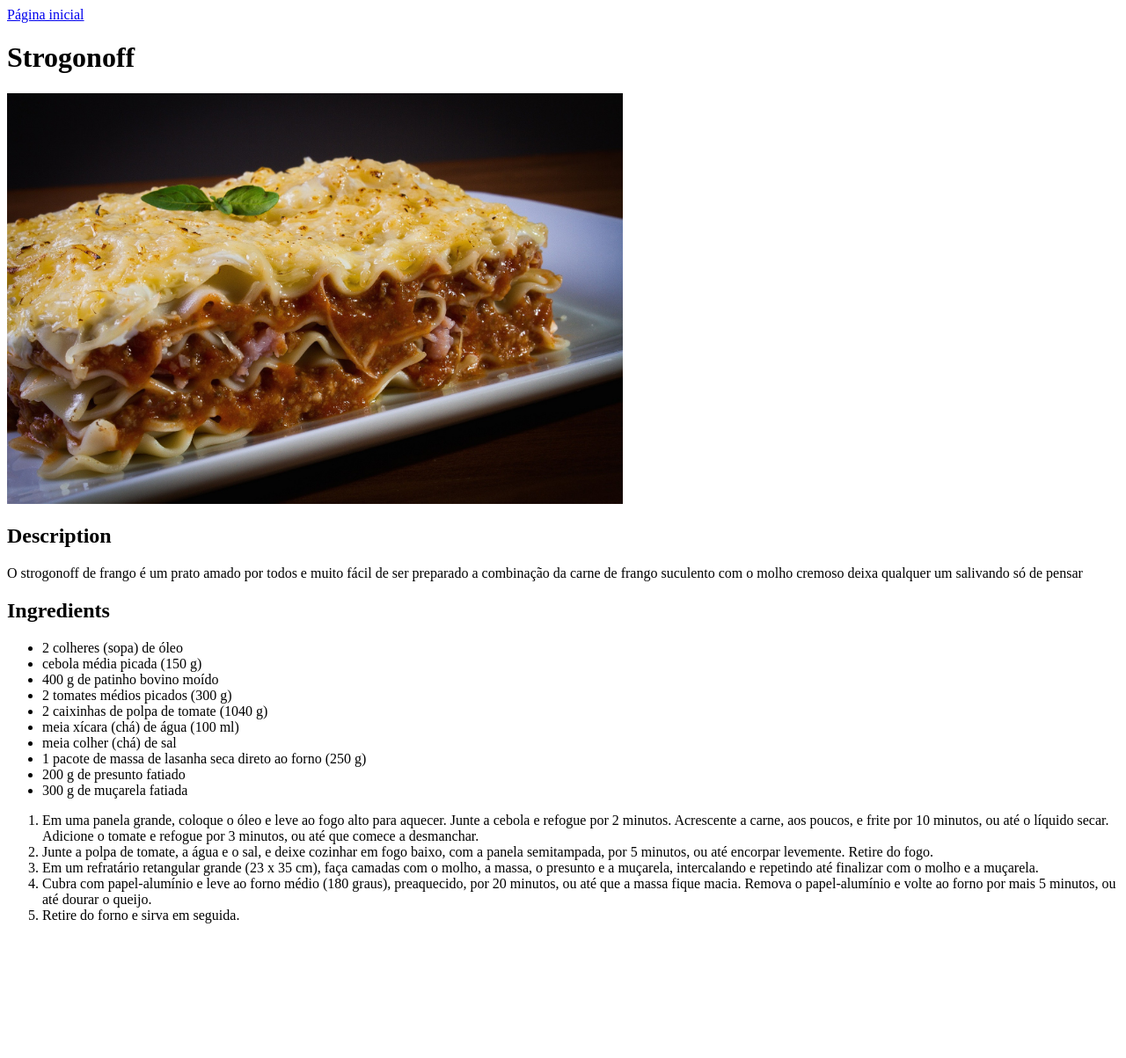
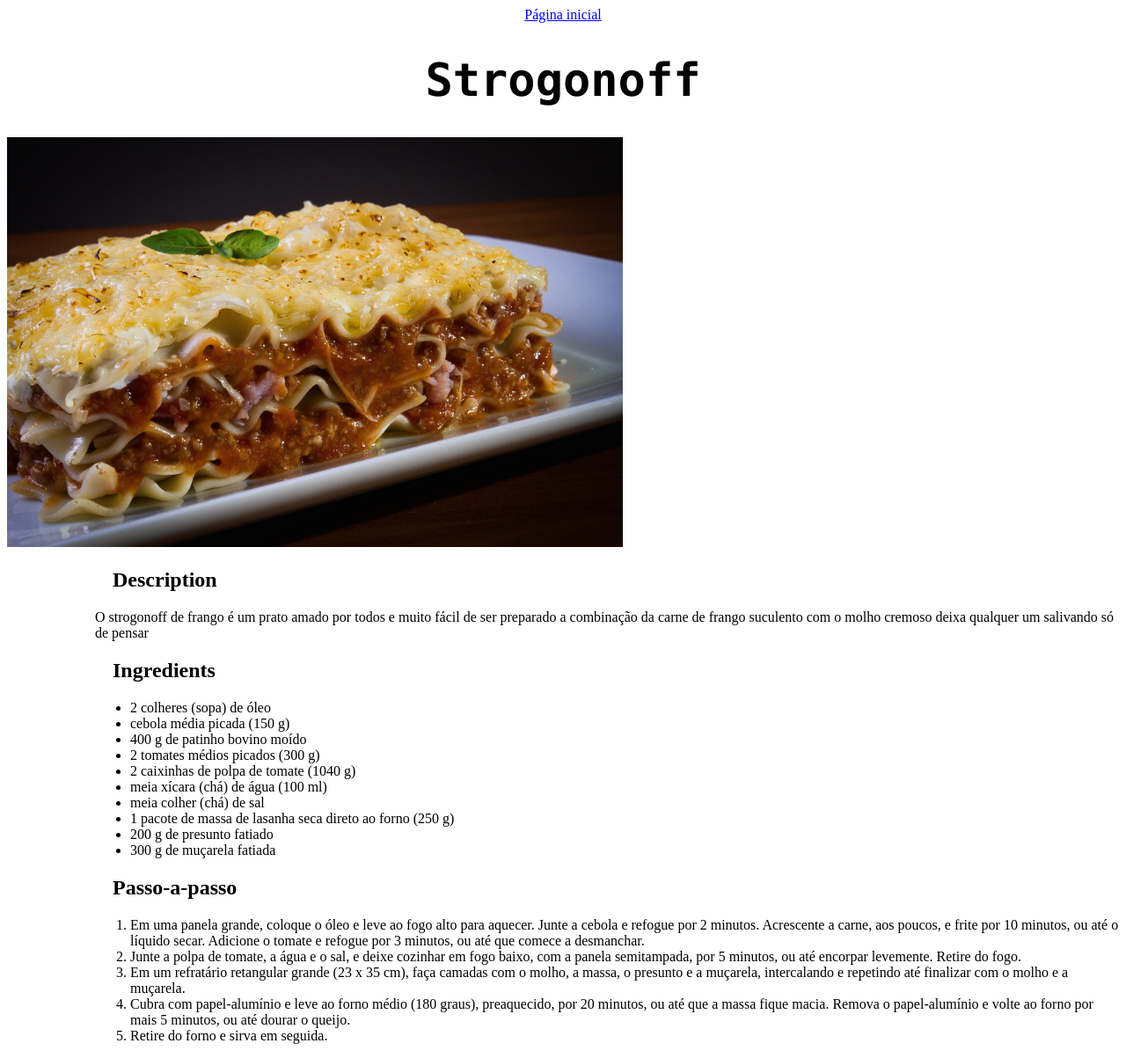
Before and after one commit to dratizzo/odin-recipes, a plain HTML site: page recipes/lasagna.html in a window 1280 px wide. Shown: the whole page at 88% size. Before the commit the page ends 1066 px from the top, so only its background shows below. Drawn offline with Linux system fonts and the light colour scheme.

Commit message:
adição de estilização projeto odin recipes

```diff
--- a/recipes/lasagna.html
+++ b/recipes/lasagna.html
@@ -2,13 +2,16 @@
 <html lang="en">
     <head>
         <meta charset="UTF-8">
-    <title></title>
+        <title>Receita Lasanha</title>
+        <link rel="stylesheet" href="styles.css">
     </head>
+
     <body>
         <a href="../index.html">Página inicial</a>
         <h1>Strogonoff</h1>
         <img src="../images/lasanha.jpg" alt="Uma Lasanha deliciosa" width="700px">
 
+        <div>
             <h2>Description</h2>
             <p>O strogonoff de frango é um prato amado por todos e muito fácil de ser preparado
             a combinação da carne de frango suculento com o molho cremoso deixa qualquer um
@@ -27,6 +30,7 @@
                 <li>300 g de muçarela fatiada</li>
             </ul>
 
+            <h2>Passo-a-passo</h2>
             <ol>
                 <li>Em uma panela grande, coloque o óleo e leve ao fogo alto para aquecer.
                     Junte a cebola e refogue por 2 minutos. Acrescente a carne, aos poucos, e frite por 10 minutos, ou até o líquido secar.
@@ -39,5 +43,6 @@
                     Remova o papel-alumínio e volte ao forno por mais 5 minutos, ou até dourar o queijo.</li>
                 <li>Retire do forno e sirva em seguida.</li>
             </ol>
+        </div>
     </body>
 </html>
--- /dev/null
+++ b/recipes/styles.css
@@ -0,0 +1,18 @@
+a {
+    display: block;
+    text-align: center;
+}
+
+h1 {
+    font-family: "Lucida Console", Helvetica, sans-serif;
+    font-size: 52px;
+    text-align: center;
+}
+
+h2 {
+    margin-left: 20px;
+}
+
+div {
+    margin-left: 100px;
+}
--- /dev/null
+++ b/styles.css
@@ -0,0 +1,16 @@
+h1 {
+    font-family: "Lucida Console", Arial, sans-serif;
+    font-size: 82px;
+    font-weight: bold;
+    color: red;
+    background: yellow;
+    text-align: center;
+}
+
+a {
+    font-size: 42px;
+    font-family:: sans-serif;
+    display: block;
+    text-align: center;
+    margin: 32px;
+}
```
Also changed, not shown: index.html (+2 -1 lines), recipes/pudim.html (+6 -2 lines), recipes/strogonoff.html (+6 -1 lines). Lines whose indentation alone changed are shown as unchanged.
